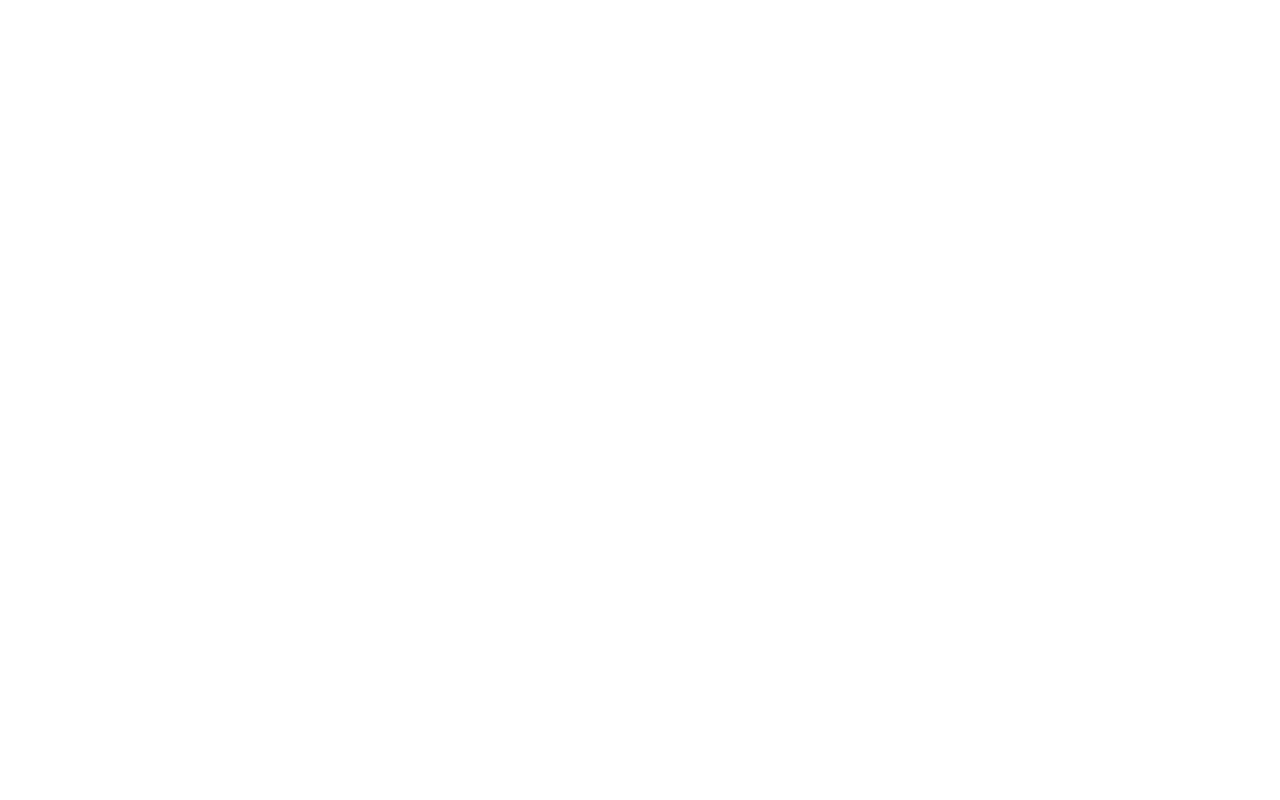
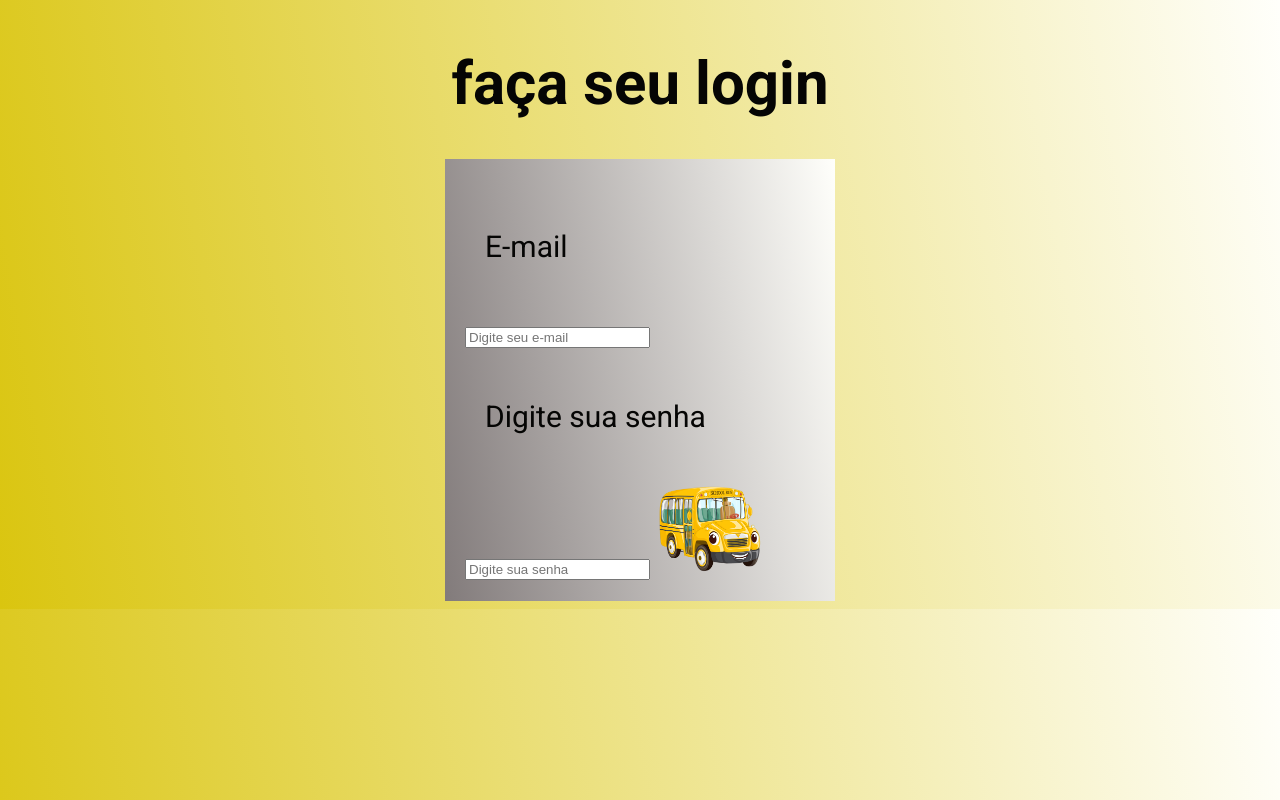
Before and after one commit to timmaiacholatesempai/Onibus-escolar, a plain HTML site: page login.html in a window 1280 px wide. Drawn offline with Linux system fonts and the light colour scheme.

Commit message:
Add files via upload

```diff
--- /dev/null
+++ b/login.css
@@ -0,0 +1,45 @@
+@import url('https://fonts.googleapis.com/css2?family=Roboto:ital,wght@0,100;0,300;0,400;0,500;0,700;0,900;1,100;1,300;1,400;1,500;1,700;1,900&display=swap');
+    body{
+
+
+        background-color: black;
+        color: rgb(5, 5, 4);
+        font-family:"Roboto", sans-serif;
+        background-image: linear-gradient(80deg,rgb(218, 197, 15), rgb(255, 255, 251));
+        font-size: 30px;
+
+}
+.pag-login{
+    display: flex;
+    flex-direction: column;
+    align-items: center;
+    justify-content: center;
+
+
+}
+.box-login img {
+
+    width:30%;
+    max-width:70%;
+
+
+
+
+}
+.box-login{
+
+    background-image: linear-gradient(80deg,rgb(130, 123, 123), rgb(255, 255, 251));
+    width: 350px;
+    padding: 20px;
+
+
+}
+.pag-login p{
+
+    text-align: left;
+    padding: 20px;
+
+}
+.pag-login input{
+    text-align: left;
+}
--- a/login.html
+++ b/login.html
@@ -0,0 +1,22 @@
+<!DOCTYPE html>
+<html lang="en">
+<head>
+    <meta charset="UTF-8">
+    <meta name="viewport" content="width=device-width, initial-scale=1.0">
+    <title>Login</title>
+    <link rel="shortcut icon" href="img/mm.jpg" type="image/x-icon">
+    <link rel="stylesheet" href="login.css">
+</head>
+<body class="pag-login">
+    <h1>faça seu login</h1>
+        <div class="box-login">
+        <p>E-mail</p>
+        <input type="email" placeholder="Digite seu e-mail"/>
+        <p>Digite sua senha</p>
+        <input type="senha" placeholder="Digite sua senha"/>
+        <img src="bus.png">
+        </div>
+
+
+</body>
+</html>
```
Also changed, not shown: index.css (+8 -4 lines), index.html (+2 -0 lines), bus.png (added).
